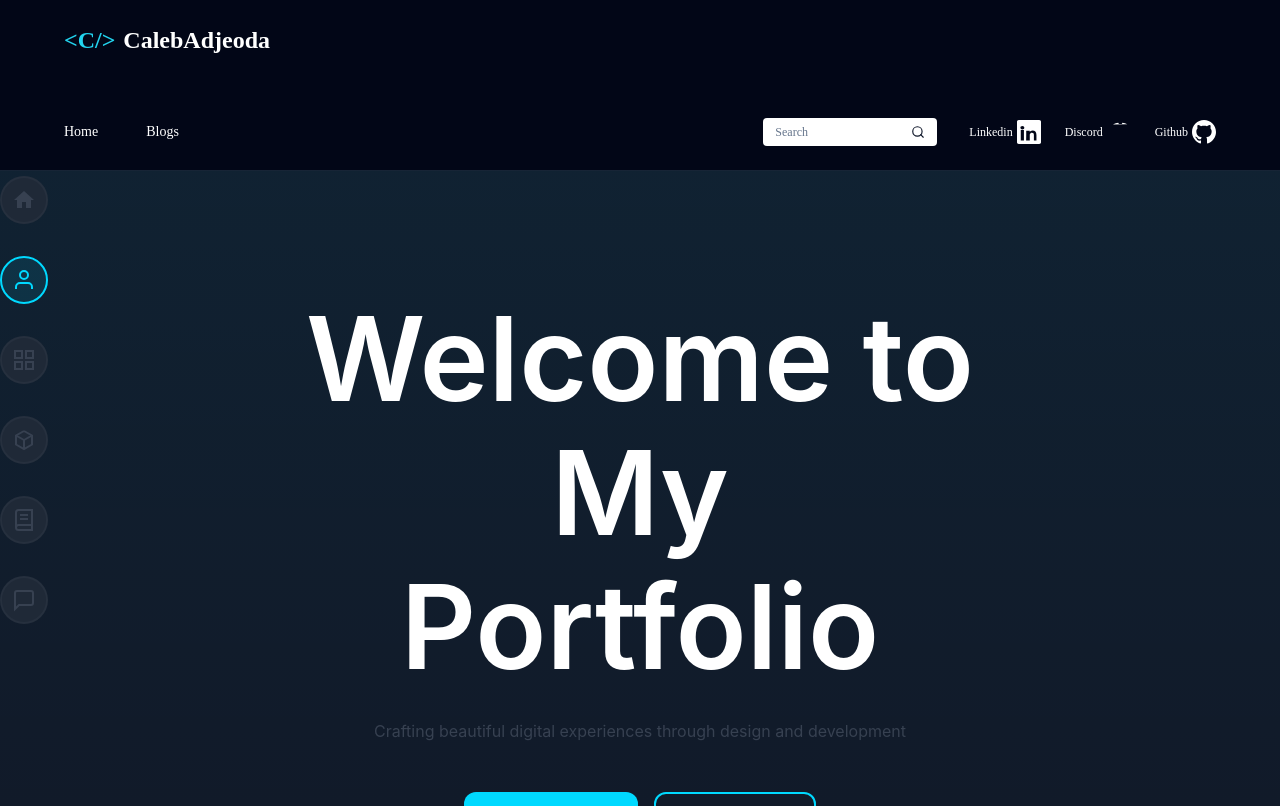
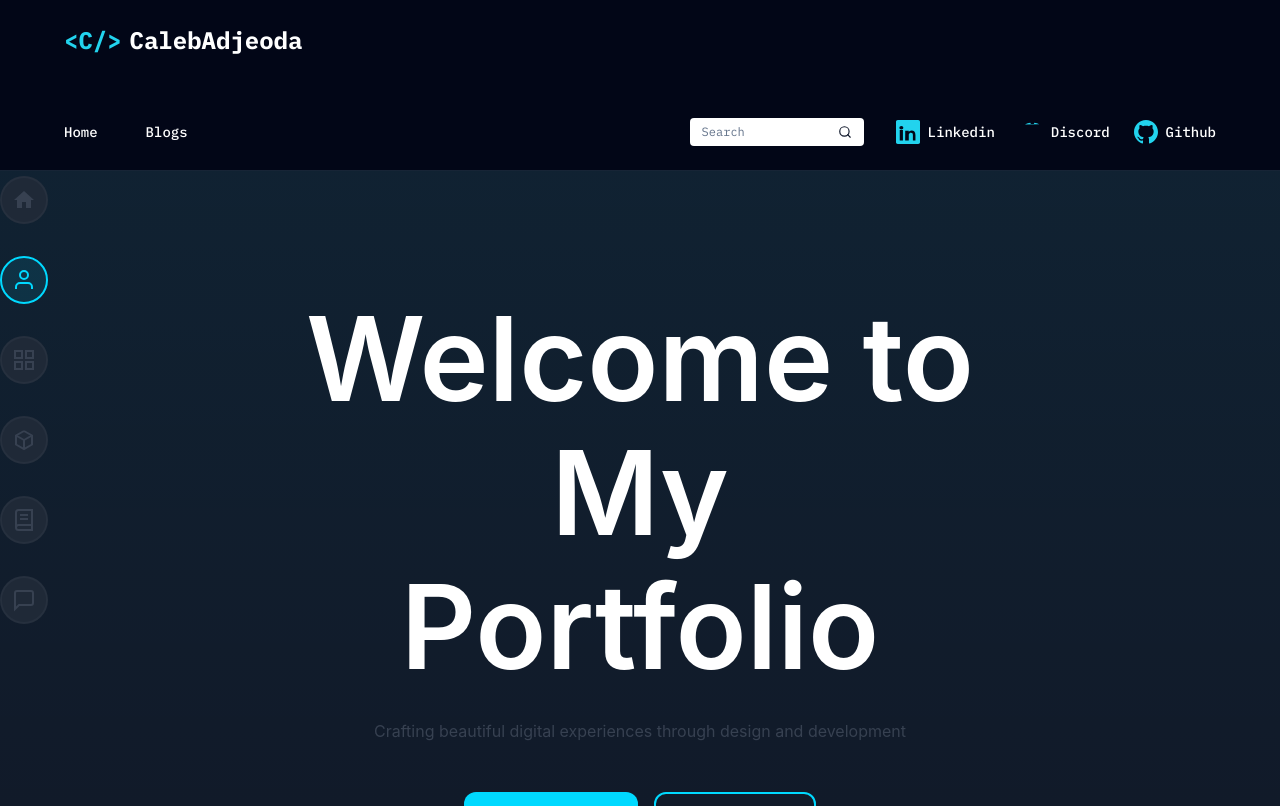
Before and after one commit to ReedBelca10/portfolio, a Next.js app in the folder apps/frontend/: page /en in a window 1280 px wide. Shown: the top 806 px of the page. Built offline with nearby package versions, Linux system fonts and the light colour scheme.

Commit message:
Navbar: load IBM Plex Mono and render colored social icons with white labels

```diff
--- a/apps/frontend/src/app/globals.css
+++ b/apps/frontend/src/app/globals.css
@@ -1,3 +1,4 @@
+@import url('https://fonts.googleapis.com/css2?family=IBM+Plex+Mono:wght@400;500;700&display=swap');
 @tailwind base;
 @tailwind components;
 @tailwind utilities;
--- a/apps/frontend/src/components/Navbar.tsx
+++ b/apps/frontend/src/components/Navbar.tsx
@@ -159,15 +159,13 @@ export function Navbar({
                   <button
                     key={link.name}
                     onClick={() => handleSocialClick(link.url)}
-                    className="flex items-center gap-1 text-white hover:opacity-80 transition-opacity"
+                    className="flex items-center gap-2 hover:opacity-90 transition-opacity"
                     aria-label={link.name}
                     title={link.name}
                     style={{ fontFamily: 'IBM Plex Mono' }}
                   >
-                    <span className="text-xs font-medium capitalize">{link.name}</span>
-                    <div className="flex items-center">
-                      {renderSocialIcon(link.icon, 'md')}
-                    </div>
+                    <span className="text-cyan-400 flex items-center">{renderSocialIcon(link.icon, 'md')}</span>
+                    <span className="text-white text-sm font-medium capitalize">{link.name}</span>
                   </button>
                 ))}
               </div>
```
